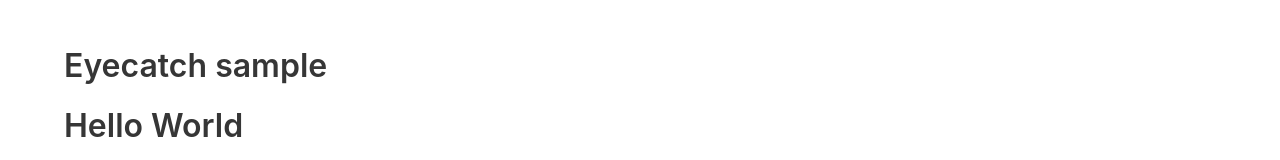
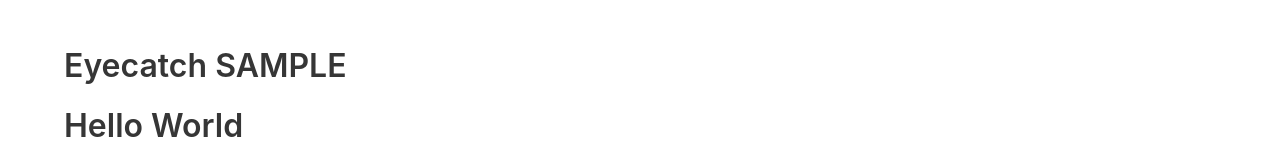
Before and after one commit to xarsh/testrepo, a plain HTML site: page index.html in a window 1280 px wide. Shown: the top 160 px of the page. Drawn offline with nearby package versions, Linux system fonts and the light colour scheme.

Commit message:
Use uppercase.

```diff
--- a/index.html
+++ b/index.html
@@ -11,7 +11,7 @@
     <section class="section">
       <div class="container">
         <h1 class="title">
-          Eyecatch sample
+          Eyecatch SAMPLE
         </h1>
         <p>
           <div class="content">
```
